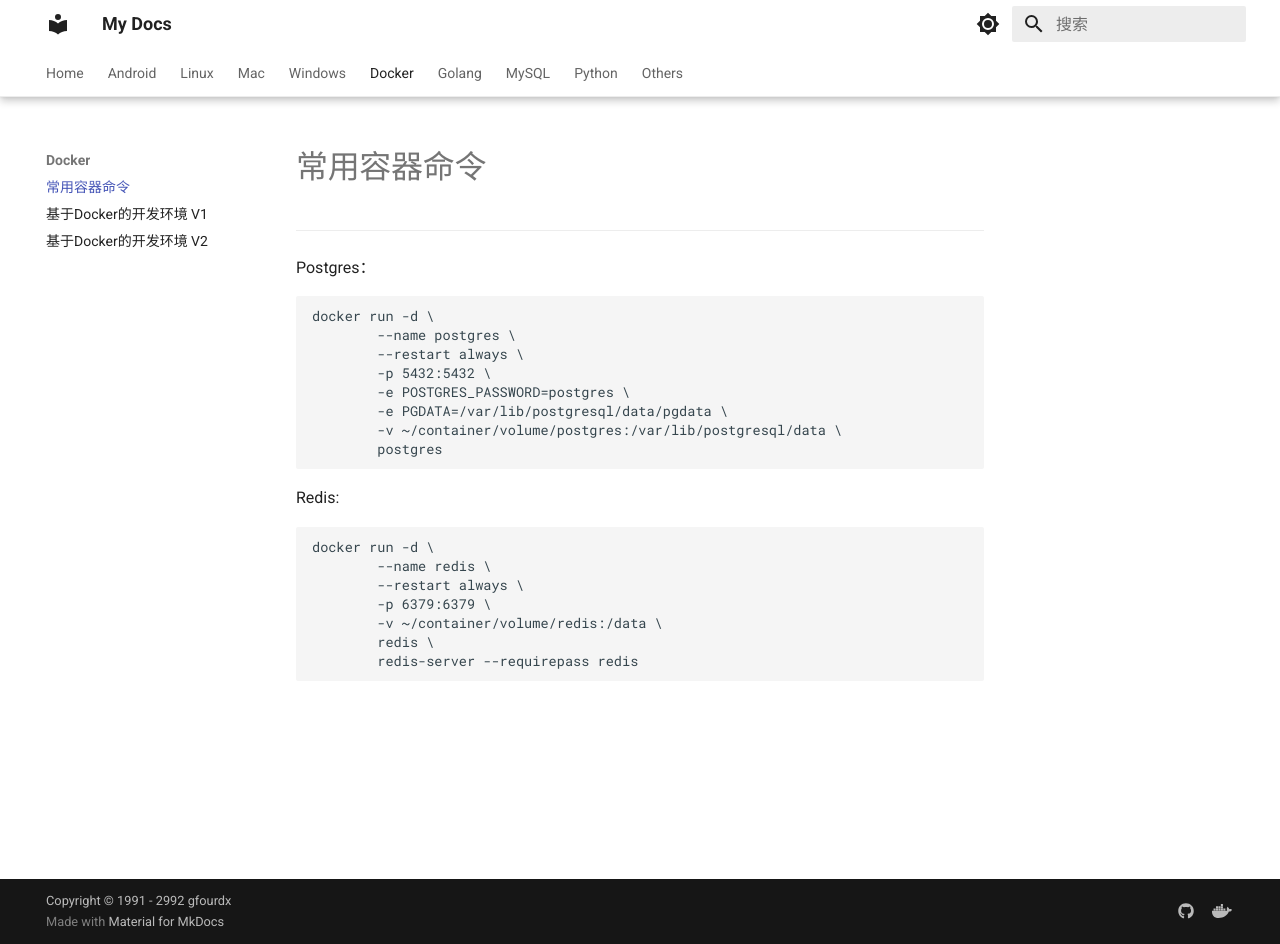
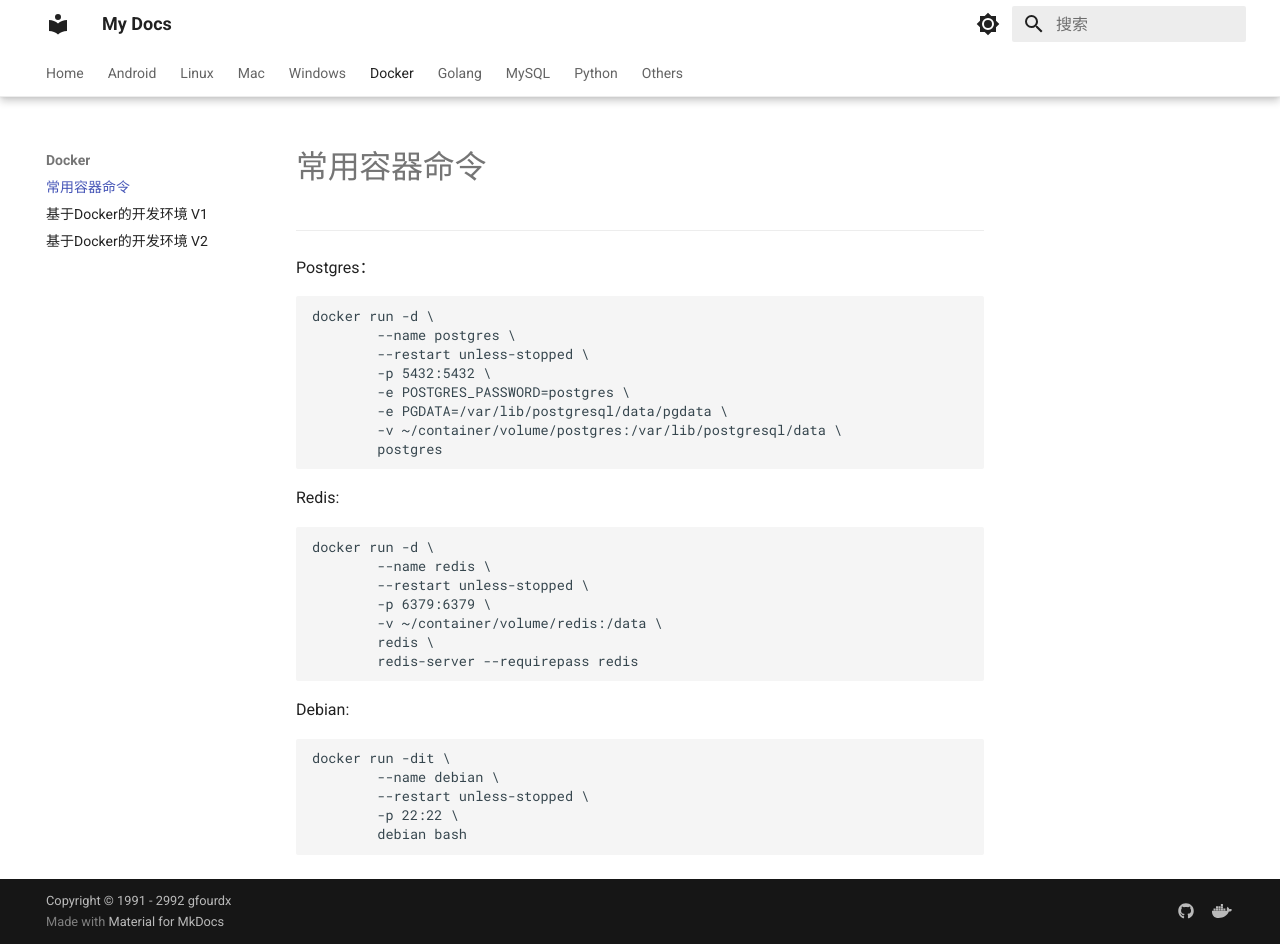
Before and after one commit to gfourdx/mydocs, an MkDocs documentation site: the page built from docs/docker/container_cmd.md, in a window 1280 px wide and 944 px high. Built offline with MkDocs 1.6.1 and Material for MkDocs 9.7.7, drawn with Linux system fonts in a browser that asks for light colours.

Commit message:
更新文档

````diff
--- a/docs/docker/container_cmd.md
+++ b/docs/docker/container_cmd.md
@@ -7,7 +7,7 @@
 ```
 docker run -d \
         --name postgres \
-        --restart always \
+        --restart unless-stopped \
         -p 5432:5432 \
         -e POSTGRES_PASSWORD=postgres \
         -e PGDATA=/var/lib/postgresql/data/pgdata \
@@ -21,9 +21,19 @@
 ```
 docker run -d \
         --name redis \
-        --restart always \
+        --restart unless-stopped \
         -p 6379:6379 \
         -v ~/container/volume/redis:/data \
         redis \
         redis-server --requirepass redis
 ```
+
+Debian:
+
+```
+docker run -dit \
+        --name debian \
+        --restart unless-stopped \
+        -p 22:22 \
+        debian bash
+```
````
